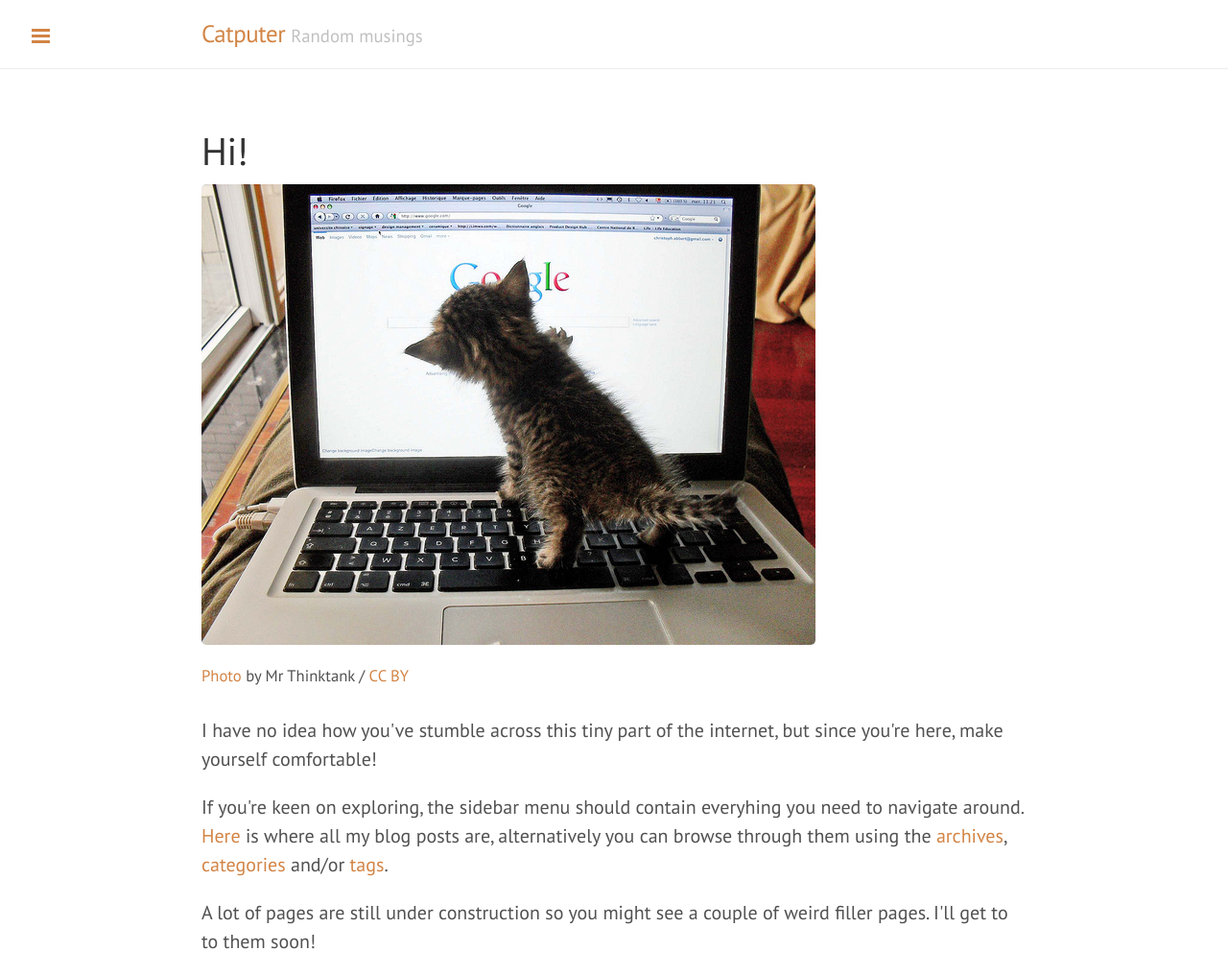
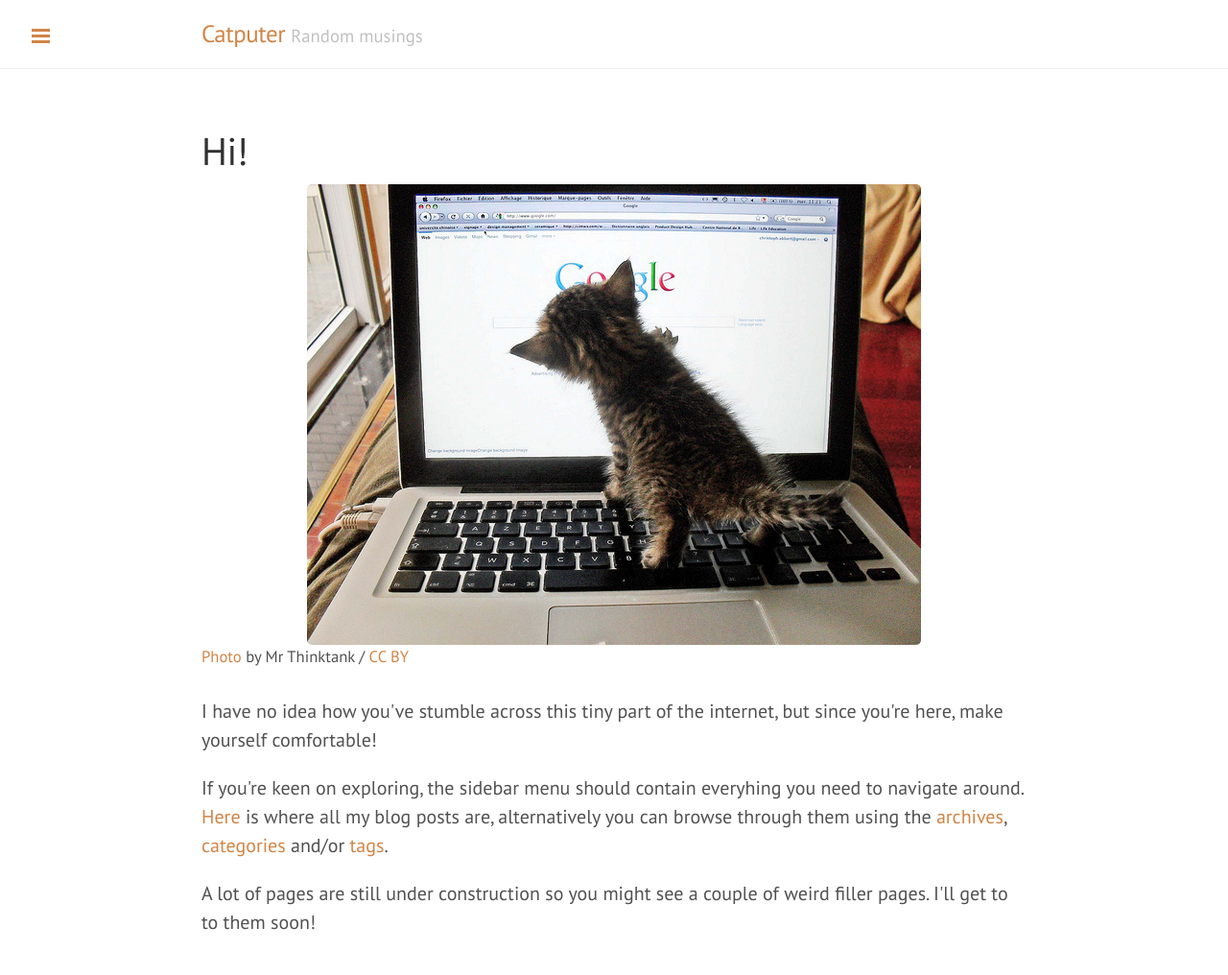
Before and after one commit to parrotchute/parrotchute.github.io, a Jekyll site: the page built from index.html, in a window 1280 px wide. Shown: the whole page at 96% size. Built offline with Jekyll 4.4.1, drawn with Linux system fonts in a browser that asks for light colours; nearby versions of some CDN libraries.

Commit message:
Recentered images

```diff
--- a/public/css/custom.css
+++ b/public/css/custom.css
@@ -1,9 +1,9 @@
-/*img {
-    max-width: 100%;
+img {
+    /*max-width: 100%;
     display:block;
-    height: auto;
+    height: auto;*/
     margin: 0 auto;
-}*/
+}
 
 /*Tags*/
 .tag-mark{
```
